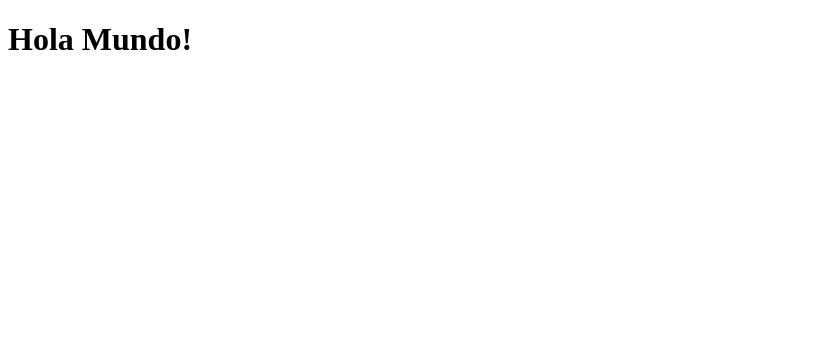
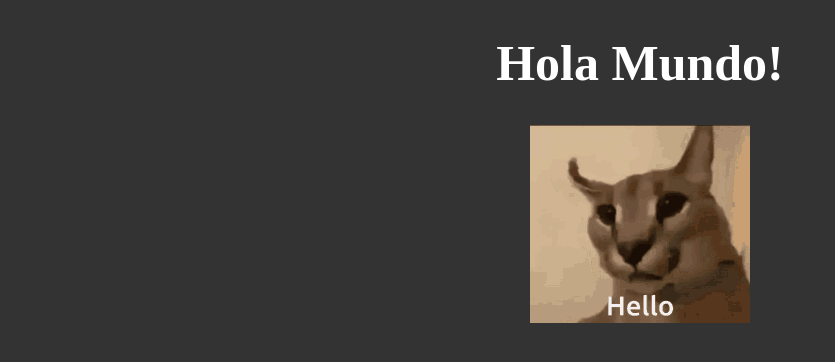
Before and after one commit to Mateoxyz/Mateoxyz.github.io, a plain HTML site: page index.html in a window 1280 px wide. Shown: the whole page, without its empty margins (0-835 px from the left). Drawn offline with Linux system fonts and the light colour scheme.

Commit message:
gif added

```diff
--- a/index.html
+++ b/index.html
@@ -7,6 +7,7 @@
     <title>Mattello</title>
 </head>
 <body>
-    <h1>Hola Mundo!</h1>
+    <h1 class="title">Hola Mundo!</h1>
+    <div class="box"><img src="hello.gif" alt="hello"></div>
 </body>
 </html>
--- a/styles.css
+++ b/styles.css
@@ -0,0 +1,15 @@
+body {
+    background-color: #333;
+    color: #fff;
+    margin: 0;
+}
+
+.title {
+    font-size: 50px;
+    font-weight: bold;
+    text-align: center;
+}
+
+.box {
+   text-align: center;
+}
```
Also changed, not shown: hello.gif (added).
